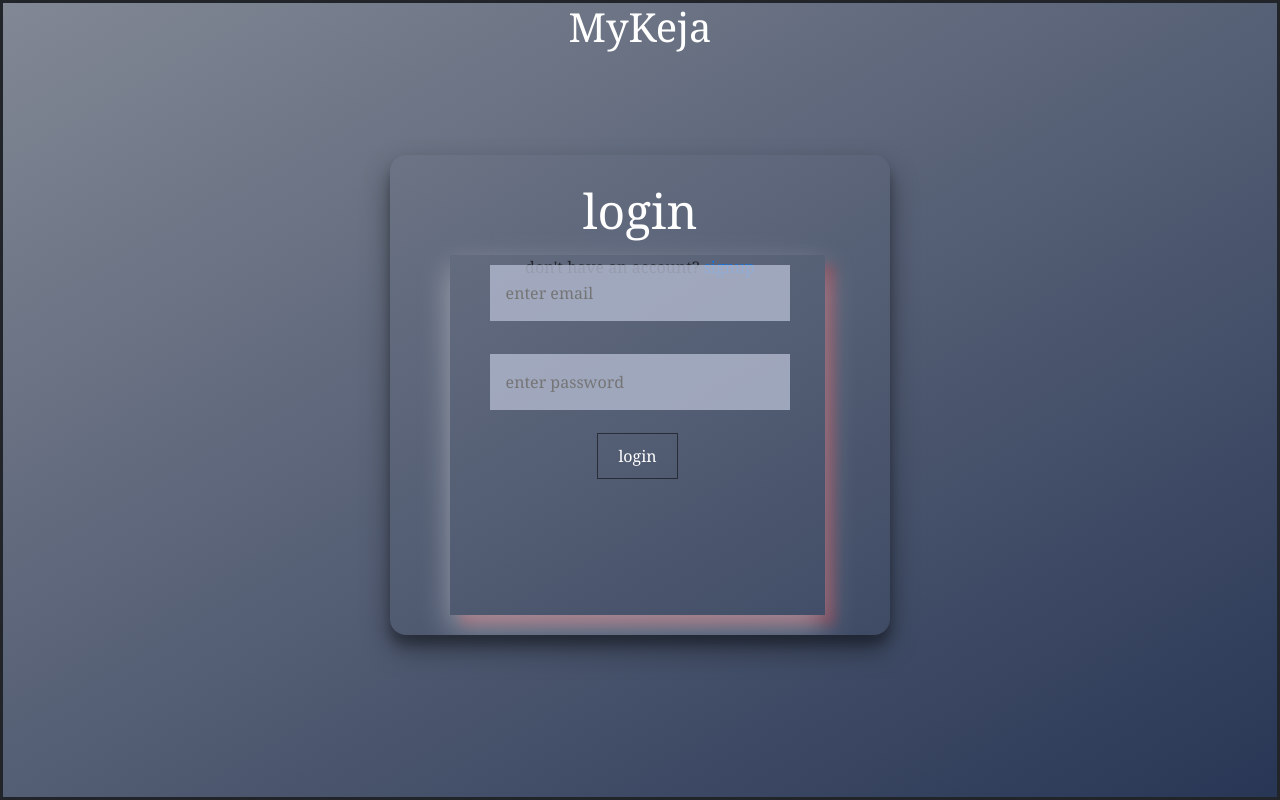
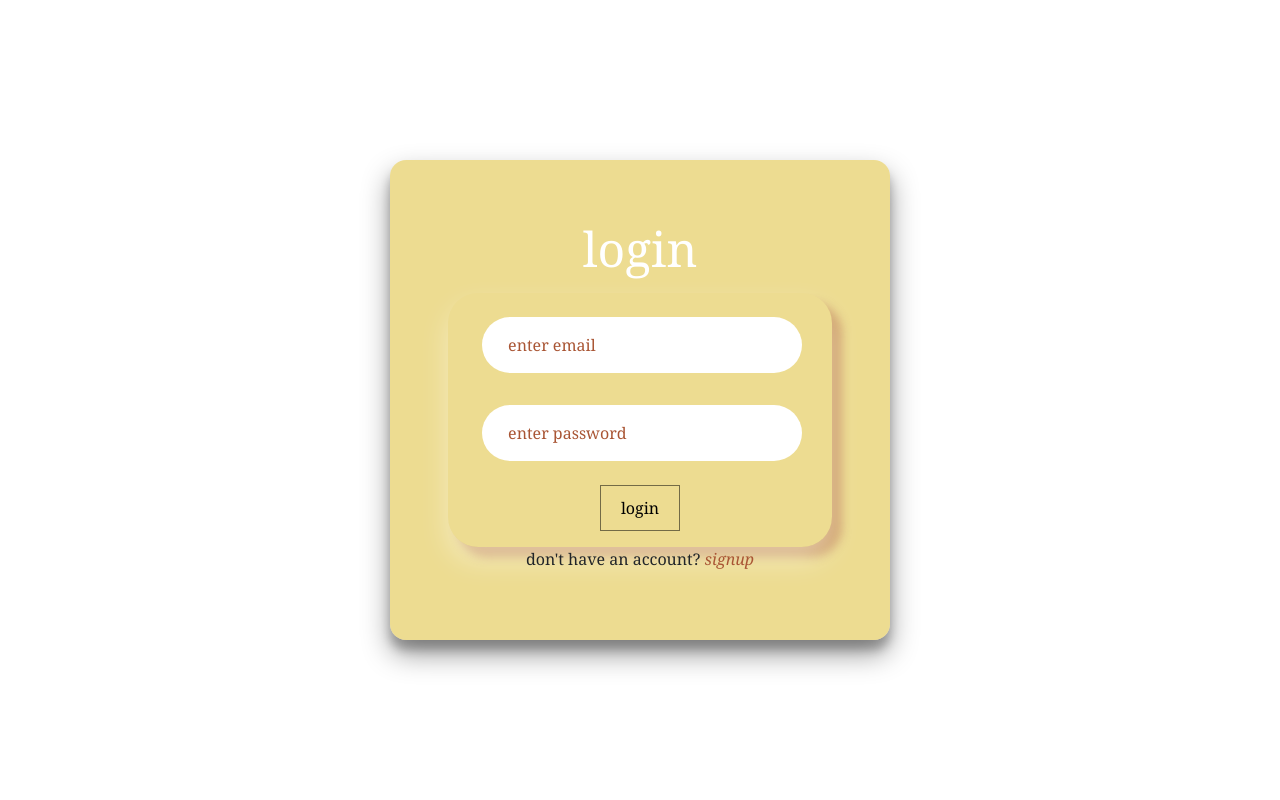
Before and after one commit to KateM27/MyKeja, a Flask app: page /login in a window 1280 px wide. Run offline with Flask 2, Linux system fonts and the light colour scheme; some libraries are stand-ins or nearby versions.

Commit message:
landing page, login and sign in page almost done

```diff
--- a/frontend/static/display.css
+++ b/frontend/static/display.css
@@ -1,8 +1,98 @@
+header{
+    display: flex;
+    justify-content: flex-end;
+    align-items: center;
+    padding: 10px;
+}
+img{
+    position: relative;
+    margin-right: auto;
+}
+
+.logo{
+  max-width: 100%;
+  height: auto;
+}
+
+section{
+    display: flex;
+    align-items: center;
+    justify-content: space-evenly;
+    flex-direction: row;
+    flex-wrap: wrap;
+    padding: 10px;
+}
+
+.about{
+    text-align: center;
+    width: 80%;
+    height: auto;
+}
+
+.block{
+    text-align: center;
+    width: 100%;
+    height: auto;
+}
+.features{
+    display: flex;
+    flex-direction: row;
+    justify-content: flex-start;
+    width: 100%;
+    height: auto;
+    text-align: center;
+}
+
+.features h2{
+    height: 20%;
+}
+.features h3{
+    font-size:20px;
+    font-weight: 800;
+
+}
+
+.manage{
+width: 30%;
+
+}
+
+.manage p{
+    width: 80%;
+    padding: 5%;
+    position: relative;
+    left: 11%;
+    font-size: 12px;
+}
+.hakiba{
+    width: 30%;
+}
+
+.hakiba p{
+    width: 80%;
+    padding: 5%;
+    position: relative;
+    left: 11%;
+    font-size: 12px;
+}
+
+.contacts{
+    background-color: #DFC13F;
+    padding: 10px;
+}
+.contacts h2{
+    text-align: center;
+}
+
+nav{
+    height: auto;
+}
+
 nav ul{
     list-style-type: none;
     padding: 0.5rem;
     text-align: right;
-    font-size: 2em;
+    font-size: 1em;
 }
 
 li{
@@ -17,5 +107,9 @@ li a{
 
 li a:hover, li a:focus {
     text-decoration: underline;
-    color: white;
+    color: #DFC13F;
 }
+
+
+
+/* colors #DFC13F #A95534 */
--- a/frontend/static/global.css
+++ b/frontend/static/global.css
@@ -4,65 +4,60 @@
     box-sizing: border-box;
     font-family: Georgia, 'Times New Roman', Times, serif;
 }
-body{
-    background: linear-gradient( 150deg,#1e293f8e, #283655);
-    border: solid;
-    height: 100vh;
-}
 
 h1{
     color: white;
 }
 .loginbox {
-    background-color: rgba(0, 0, 0, 0);
+    background-color: #dfc23f91;
+    width: 500px;
+    margin: 0 auto;
+    display: flex;
+    flex-direction: column;
+    justify-content: center;
+    align-items: center;
+    height: 30rem;
     border-radius: 1em;
+    position: absolute;
+    top: 50%;
+    left: 50%;
+    transform: translate(-50%, -50%);
     box-shadow: 0 14px 28px rgba(0, 0, 0, 0.404), 0 10px 10px rgba(0, 0, 0, 0.22);
-    position: relative;
-    overflow: hidden;
-    width: 500px;
-    height: 400px;
-    min-height: 480px;
-    left: 50%;
-    transform: translate(-50%, 20%);
 }
 
 .form-container {
-    position: absolute;
-    top: 100px;
-    bottom: 20px;
-    height: 75%;
-    left: 60px;
-    width: 75%;
-    background-color: #28365500;
-    box-shadow: 0 14px 28px rgba(255, 255, 255, 0.404), 10px 10px 10px rgba(255, 0, 0, 0.22);
+    width: 80%;
+    max-width: 500px;
+    padding: 1em;
+    border-radius: 30px;
+    box-shadow: 0 14px 28px #ffffff67, 10px 10px 10px rgba(169, 85, 52, 0.439);
     }
 
 input {
-    background-color: #afb7ccd2;
+    /* background-color: #f3eaea00; */
     border: none;
     padding: 1em;
-    margin: 7px 0;
-    width: 80%;
-    margin-top: 10px;
+    margin: 8px;
+    border-radius: 28px;
+    width: 20rem;
+    background-color: white;
 
 }
 
 input:hover{
-    border-bottom: solid 2px whitesmoke;
-    transition: 1s;
+    border-bottom: solid 2px #DFC13F;
+    background-color: #6a6ffd2d;
 }
 
 legend{
     color: white;
     font-size: 3em;
-    margin-top: 20px;
-
 }
 
 .button {
     background-color: #28365500; /* Green */
     border: solid rgba(0, 0, 0, 0.514) 1px;
-    color: white;
+    color: rgb(0, 0, 0);
     padding: 10px 20px;
     text-align: center;
     text-decoration: none;
@@ -72,18 +67,25 @@ legend{
 
   .button:hover{
     border: solid black 1px;
-    background-color: #283655;
+    background-color: #A95534;
     transition: 1s;
 
   }
 
-  .cropped {
-    width: 150px;
-    height: 150px;
-    overflow: hidden;
-    border: 5px solid black;
-    }
+  ::placeholder {
+    font-style: bold;
+    font-size: 1em;
+    color: #A95534;
+    padding: 10px;
+  }
 
-    .cropped img {
-    margin: -10px 0px 0px -180px;
-    }
+  p a{
+    text-decoration: none;
+    color: #A95534;
+    font-style: italic;
+  }
+
+  p a:hover{
+    text-decoration: none;
+    color: #343664;
+  }
```
Also changed, not shown: frontend/templates/index.html (+30 -32 lines), frontend/templates/landlordview.html (added, +30 -0 lines), frontend/templates/logout.html (+0 -18 lines), frontend/templates/signup.html (+6 -28 lines), frontend/static/6-removebg-preview.png (added), frontend/static/7-removebg-preview.png (added), frontend/static/icons8-asset-management-64.png (added), frontend/static/icons8-savings-66.png (added).
